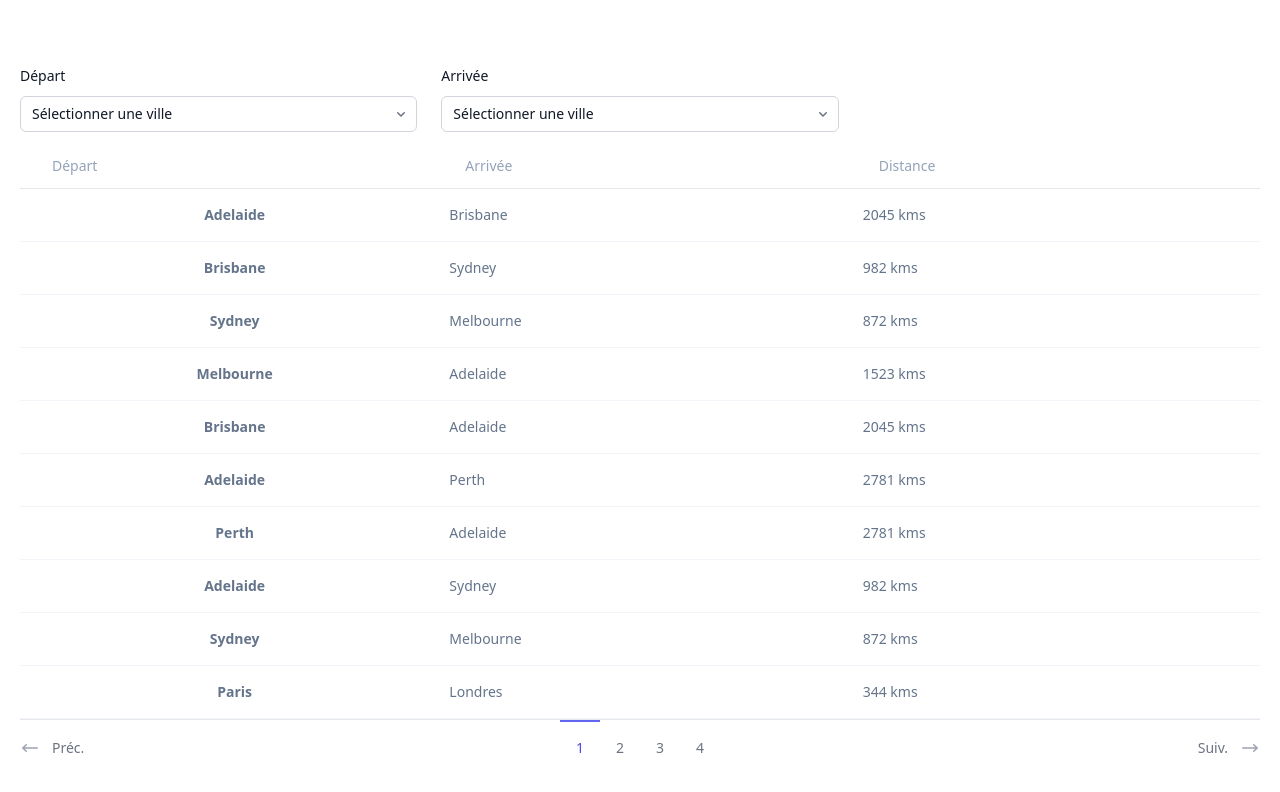
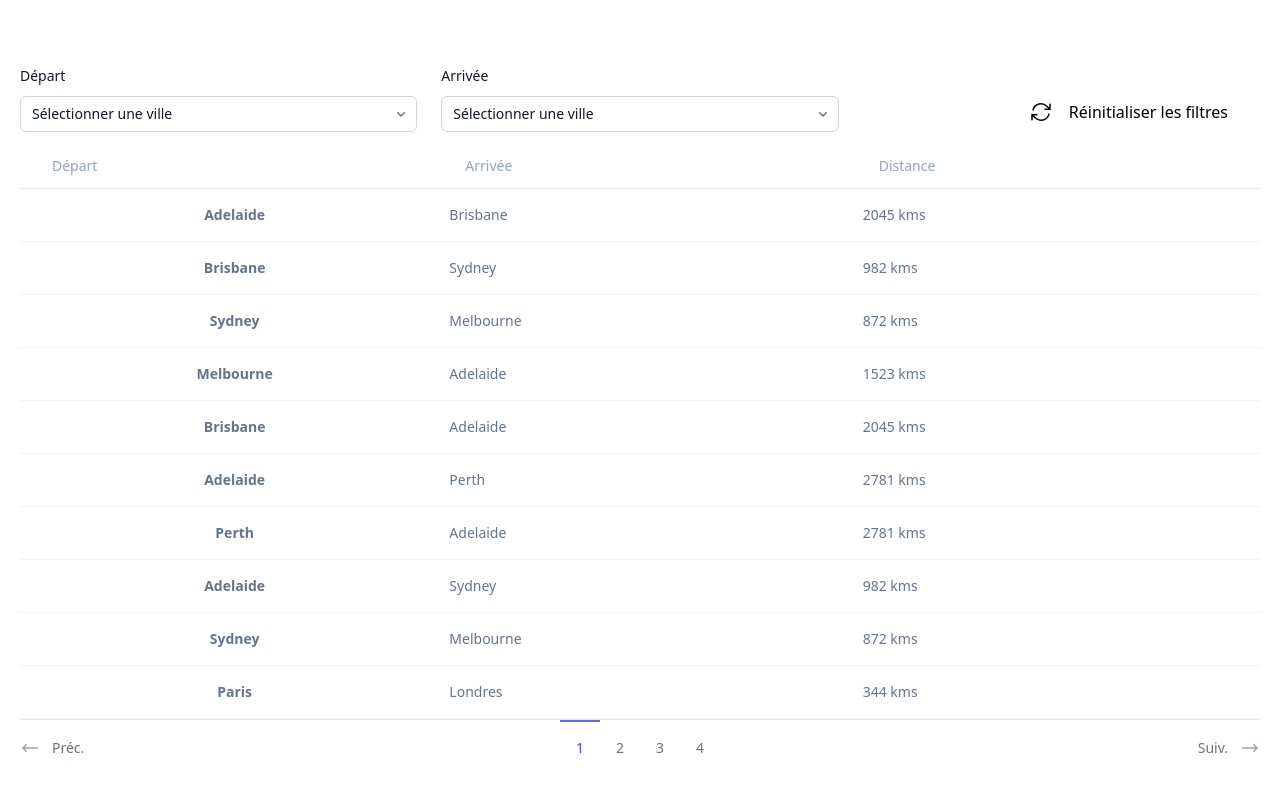
Before and after one commit to ogorzalka/iut-flight-table, a website built with Vite: page index.html in a window 1280 px wide. Built offline with nearby package versions, Linux system fonts and the light colour scheme.

Commit message:
✨ (index.html): add reset filters button to enhance user experience 💡 (Filter.js): add comments to clarify filter functionality and event binding 💡 (FilterableTable.js): add comments to explain filter reset and update logic 💡 (Pagination.js): add comment to describe pagination reload behavior

```diff
--- a/index.html
+++ b/index.html
@@ -21,7 +21,7 @@
     </template>
     <template x-if="!loading && totalItems() > 0">
         <div>
-            <div class="grid grid-cols-1 gap-6 sm:grid-cols-2 lg:grid-cols-3 gap-4 py-6">
+            <div class="grid grid-cols-1 gap-6 sm:grid-cols-2 lg:grid-cols-3 gap-4 py-6 items-center">
                 <div
                     x-data="Filter('from', items)"
                     @items-updated.window="reload($event)"
@@ -60,6 +60,14 @@
                             </svg>
                         </div>
                     </div>
+                </div>
+
+                <div class="reset-filters px-8 flex h-full">
+                    <button @click="resetFilters" class="flex items-center mt-auto mb-2 ml-auto">
+                        <svg xmlns="http://www.w3.org/2000/svg" fill="none" viewBox="0 0 24 24" stroke-width="1.5" stroke="currentColor" class="size-6 mr-4">
+                            <path stroke-linecap="round" stroke-linejoin="round" d="M16.023 9.348h4.992v-.001M2.985 19.644v-4.992m0 0h4.992m-4.993 0 3.181 3.183a8.25 8.25 0 0 0 13.803-3.7M4.031 9.865a8.25 8.25 0 0 1 13.803-3.7l3.181 3.182m0-4.991v4.99" />
+                        </svg>
+                        Réinitialiser les filtres</button>
                 </div>
 
             </div>
--- a/src/js/modules/FilterableTable.js
+++ b/src/js/modules/FilterableTable.js
@@ -13,6 +13,17 @@ export default function FilterableTable(jsonFile) {
             this.fetchDatas(jsonFile);
         },
 
+        /*
+         * Re-initialise les valeurs de filtres.
+         */
+        resetFilters() {
+            this.filter = [];
+            this.updateItems();
+        },
+
+        /*
+         * Initialise les différents filtres
+         */
         filterInit(event) {
             this.filters.push(event.detail);
         },
@@ -49,6 +60,9 @@ export default function FilterableTable(jsonFile) {
             this.items = this.paginateData();
         },
 
+        /*
+         * Retourne le tableau d'éléments filtré selon les filtres
+         */
         filterData() {
             return this.datas.filter(data =>
                 this.filters.every(key => {
@@ -74,9 +88,19 @@ export default function FilterableTable(jsonFile) {
             return this.filteredDatas.length;
         },
 
+        /*
+         * Met à jour les filtres et les éléments affichés
+         */
         updateFilters(event) {
             this.filter[event.detail.key] = event.detail.value;
             this.currentPage = 1;
+            this.updateItems();
+        },
+
+        /*
+         * Met à jour la liste des éléments selon les filtres et page appliqués
+         */
+        updateItems() {
             this.filteredDatas = this.filterData();
             this.items = this.paginateData();
 
--- a/src/js/modules/Pagination.js
+++ b/src/js/modules/Pagination.js
@@ -7,6 +7,10 @@ export default function Pagination(totalItems, currentPage, perPage) {
             this.currentPage = currentPage;
         },
 
+        /*
+         * Rechargement de la pagination lors de la modification
+         * du nombre d'éléments du composant parent
+         */
         reload(event) {
           this.totalItems = event.detail.totalItems;
         },
```
Also changed, not shown: src/js/modules/Filter.js (+17 -0 lines).
